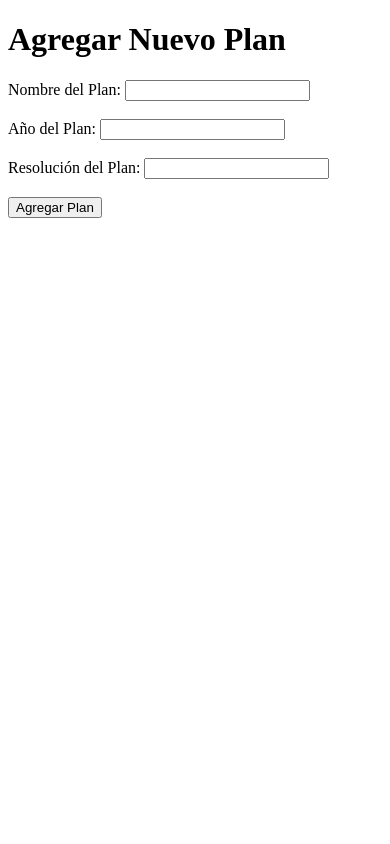
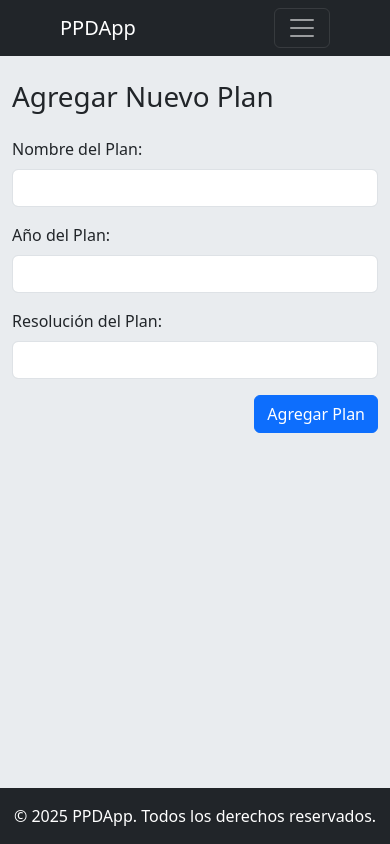
Before and after one commit to rodrigo-coco-espinoza/ProyectoFinal-TF, a Django app: page /planes_admin/agregar_plan/ in a window 390 px wide. Run offline with Django 5.2, Linux system fonts and the light colour scheme.

Commit message:
Enhance 'Agregar Plan' template with Bootstrap styling and validation, update layout structure for improved navigation and responsiveness

```diff
--- a/PPDApp/planes_admin/templates/agregar_plan.html
+++ b/PPDApp/planes_admin/templates/agregar_plan.html
@@ -1,24 +1,58 @@
-<!DOCTYPE html>
-<html lang="en">
-<head>
-    <meta charset="UTF-8">
-    <meta name="viewport" content="width=device-width, initial-scale=1.0">
-    <title>Agregar Plan</title>
-</head>
-<body>
-    <h1>Agregar Nuevo Plan</h1>
-    <form action="/planes_admin/agregarplanes/" method="post">
+{% extends "layout.html" %}
+
+{% block content %}
+    <h1 class="mb-4">Agregar Nuevo Plan</h1>
+    <form action="/planes_admin/agregarplanes/" method="post" class="needs-validation" novalidate>
         {% csrf_token %}
-        <label for="nombre">Nombre del Plan:</label>
-        <input type="text" id="nombre" name="nombre" required><br><br>
+        <div class="mb-3">
+            <label for="nombre" class="form-label">Nombre del Plan:</label>
+            <input type="text" id="nombre" name="nombre" class="form-control" required>
+            <div class="invalid-feedback">
+                Por favor ingrese el nombre del plan.
+            </div>
+        </div>
 
-        <label for="ano">Año del Plan:</label>
-        <input type="number" id="ano" name="ano" required></textarea><br><br>
+        <div class="mb-3">
+            <label for="ano" class="form-label">Año del Plan:</label>
+            <input type="number" id="ano" name="ano" class="form-control" required>
+            <div class="invalid-feedback">
+                Por favor ingrese el año del plan.
+            </div>
+        </div>
 
-        <label for="resolucion">Resolución del Plan:</label>
-        <input type="text" id="resolucion" name="resolucion" required><br><br>
+        <div class="mb-3">
+            <label for="resolucion" class="form-label">Resolución del Plan:</label>
+            <input type="text" id="resolucion" name="resolucion" class="form-control" required>
+            <div class="invalid-feedback">
+                Por favor ingrese la resolución del plan.
+            </div>
+        </div>
 
-        <input type="submit" value="Agregar Plan">
+        <div class="d-flex justify-content-end">
+            <button type="submit" class="btn btn-primary">Agregar Plan</button>
+        </div>
     </form>
-</body>
-</html>
+
+    <script>
+        // Example starter JavaScript for disabling form submissions if there are invalid fields
+        (function () {
+            'use strict'
+
+            // Fetch all the forms we want to apply custom Bootstrap validation styles to
+            var forms = document.querySelectorAll('.needs-validation')
+
+            // Loop over them and prevent submission
+            Array.prototype.slice.call(forms)
+                .forEach(function (form) {
+                    form.addEventListener('submit', function (event) {
+                        if (!form.checkValidity()) {
+                            event.preventDefault()
+                            event.stopPropagation()
+                        }
+
+                        form.classList.add('was-validated')
+                    }, false)
+                })
+        })()
+    </script>
+{% endblock %}
--- a/PPDApp/planes_admin/templates/layout.html
+++ b/PPDApp/planes_admin/templates/layout.html
@@ -3,28 +3,39 @@
 <head>
     <meta charset="UTF-8">
     <meta name="viewport" content="width=device-width, initial-scale=1.0">
-    <script src="https://unpkg.com/@tailwindcss/browser@4"></script>
+    <link href="https://cdn.jsdelivr.net/npm/bootstrap@5.3.3/dist/css/bootstrap.min.css" rel="stylesheet" integrity="sha384-QWTKZyjpPEjISv5WaRU9OFeRpok6YctnYmDr5pNlyT2bRjXh0JMhjY6hW+ALEwIH" crossorigin="anonymous">
+    <script src="https://cdn.jsdelivr.net/npm/bootstrap@5.3.3/dist/js/bootstrap.bundle.min.js" integrity="sha384-YvpcrYf0tY3lHB60NNkmXc5s9fDVZLESaAA55NDzOxhy9GkcIdslK1eN7N6jIeHz" crossorigin="anonymous"></script>
     <title>PPDApp</title>
-
 </head>
-<body>
+<body class="bg-body-secondary">
     <header>
-    <nav class="bg-gray-800 p-4">
-        <div class="container mx-auto flex justify-between items-center">
-            <a href="/" class="text-white text-lg font-semibold">PDApp</a>
-            <div class="flex space-x-4">
-                <a href="/ingresar-plan" class="text-gray-300 hover:text-white">Ingresar Plan</a>
-                <a href="/ver-planes" class="text-gray-300 hover:text-white">Ver Planes</a>
+        <nav class="navbar navbar-expand-lg navbar-dark bg-dark px-5">
+            <div class="container-fluid">
+                <a class="navbar-brand" href="/">PPDApp</a>
+                <button class="navbar-toggler" type="button" data-bs-toggle="collapse" data-bs-target="#navbarNav" aria-controls="navbarNav" aria-expanded="false" aria-label="Toggle navigation">
+                    <span class="navbar-toggler-icon"></span>
+                </button>
+                <div class="collapse navbar-collapse" id="navbarNav">
+                    <ul class="navbar-nav ms-auto">
+                        <li class="nav-item">
+                            <a class="nav-link" href="/planes_admin/agregar_plan/">Ingresar Plan</a>
+                        </li>
+                        <li class="nav-item">
+                            <a class="nav-link" href="/planes_admin/ver_planes/">Ver Planes</a>
+                        </li>
+                    </ul>
+                </div>
             </div>
-        </div>
-    </nav>
+        </nav>
     </header>
-    <main>
+    <main class="container mt-4">
         {% block content %}
         {% endblock %}
     </main>
-    <footer>
-        <p>&copy; 2023 My Application. All rights reserved.</p>
+    <footer class="footer fixed-bottom mt-auto py-3 bg-dark text-white">
+        <div class="container text-center">
+            <span>&copy; 2025 PPDApp. Todos los derechos reservados.</span>
+        </div>
     </footer>
 </body>
 </html>
```
